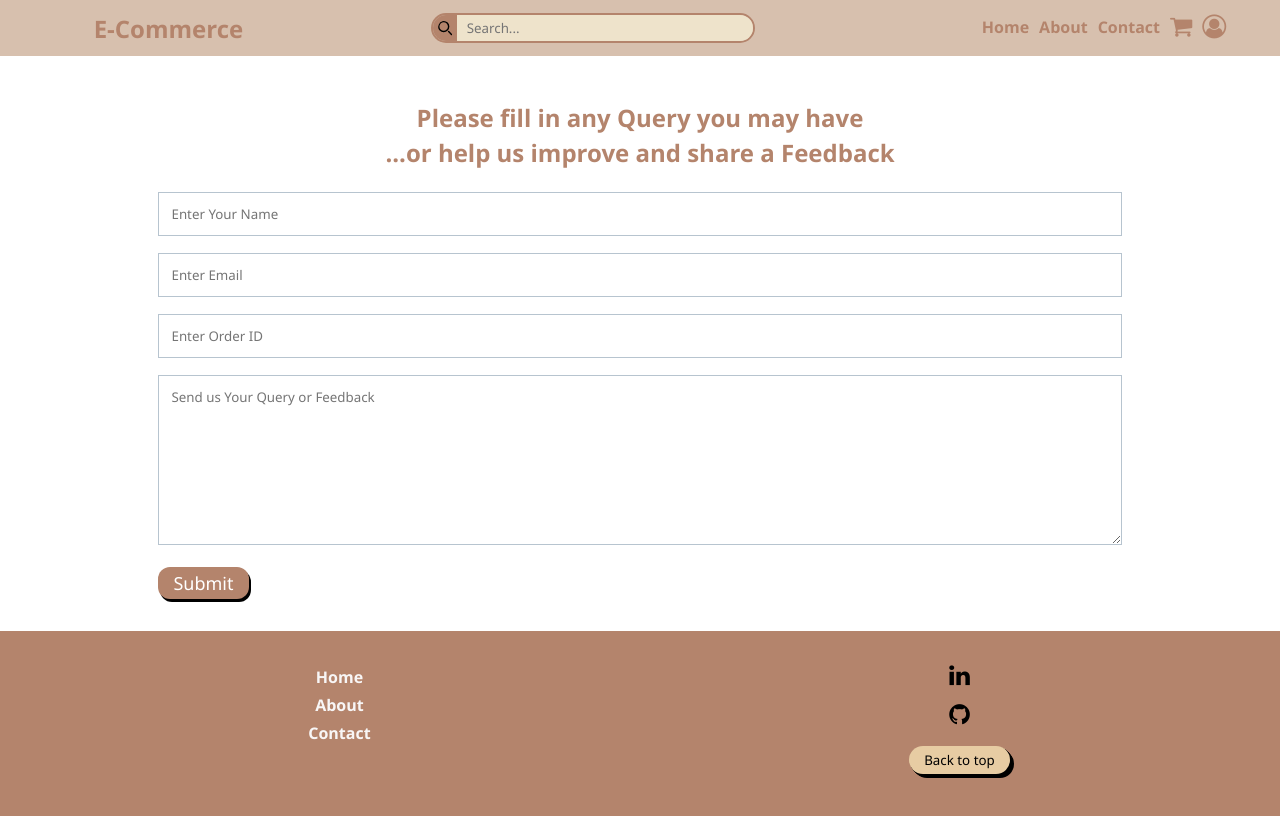
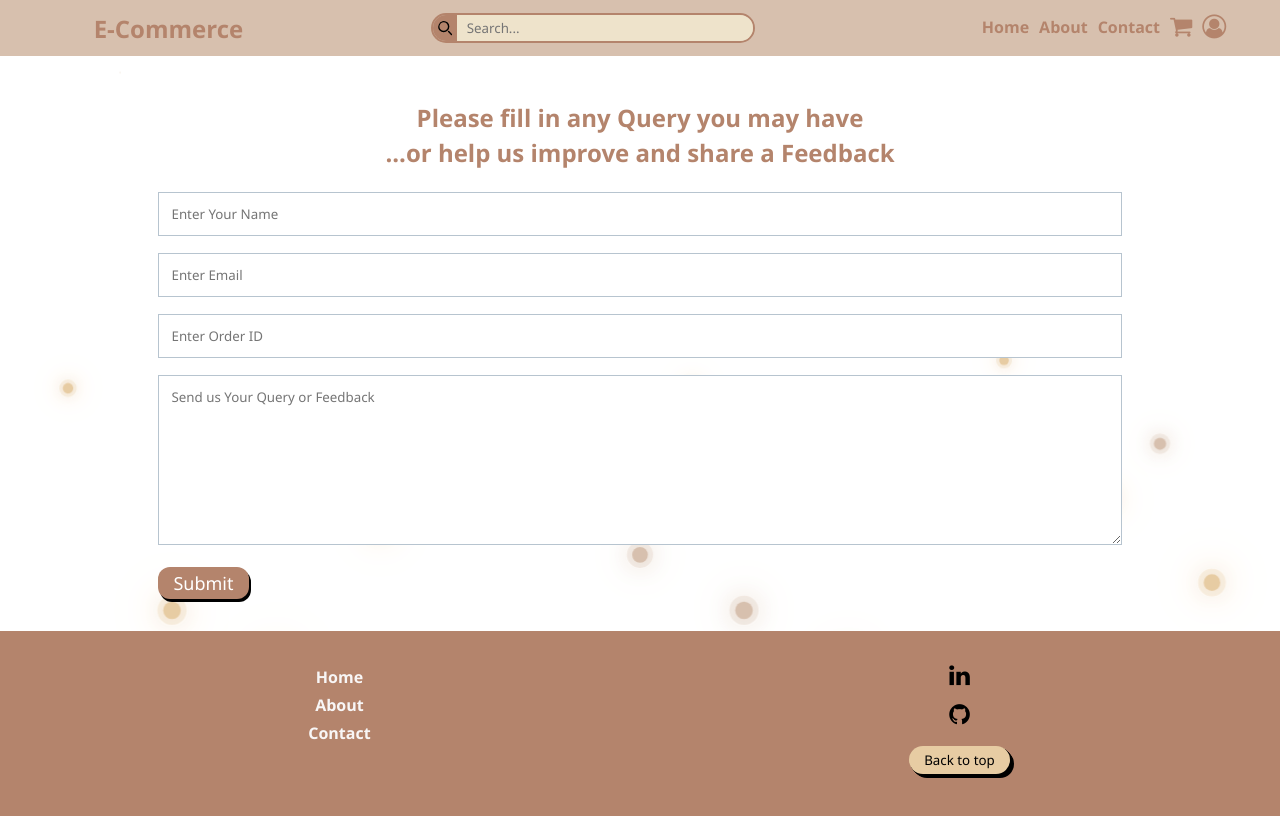
Before and after one commit to ar-rana/E-Commerce, a React (Create React App) app in the folder client/: page /connectwithus in a window 1280 px wide. Shown: the top 816 px of the page. Built offline with nearby package versions, Linux system fonts and the light colour scheme.

Commit message:
added particle effect animation

```diff
--- /dev/null
+++ b/client/src/Components/ParticleEffect.jsx
@@ -0,0 +1,35 @@
+import React from "react";
+
+const ParticleEffect = () => {
+  return (
+    <div className="particle-container">
+      <div className="bubble">
+        <span style={{ "--i": 12 }}></span>
+        <span style={{ "--i": 28 }}></span>
+        <span style={{ "--i": 20 }}></span>
+        <span style={{ "--i": 24 }}></span>
+        <span style={{ "--i": 22 }}></span>
+        <span style={{ "--i": 13 }}></span>
+        <span style={{ "--i": 17 }}></span>
+        <span style={{ "--i": 27 }}></span>
+        <span style={{ "--i": 25 }}></span>
+        <span style={{ "--i": 16 }}></span>
+        <span style={{ "--i": 14 }}></span>
+        <span style={{ "--i": 18 }}></span>
+        <span style={{ "--i": 12 }}></span>
+        <span style={{ "--i": 20 }}></span>
+        <span style={{ "--i": 24 }}></span>
+        <span style={{ "--i": 22 }}></span>
+        <span style={{ "--i": 13 }}></span>
+        <span style={{ "--i": 15 }}></span>
+        <span style={{ "--i": 11 }}></span>
+        <span style={{ "--i": 25 }}></span>
+        <span style={{ "--i": 16 }}></span>
+        <span style={{ "--i": 14 }}></span>
+        <span style={{ "--i": 19 }}></span>
+      </div>
+    </div>
+  );
+};
+
+export default ParticleEffect;
--- a/client/src/View/Contact.jsx
+++ b/client/src/View/Contact.jsx
@@ -1,6 +1,7 @@
 import React from "react";
 import ContactForm from "../Components/ContactForm";
 import Footer from "../Components/Footer";
+import ParticleEffect from "../Components/ParticleEffect";
 
 const Contact = () => {
   return (
@@ -12,6 +13,7 @@ const Contact = () => {
       <br />
       <ContactForm />
       <Footer />
+      <ParticleEffect />
     </div>
   );
 };
--- a/client/src/index.css
+++ b/client/src/index.css
@@ -163,6 +163,7 @@ footer {
   /* position: fixed;
   left: 0;
   bottom: 0; */
+  z-index: 10;
   overflow: hidden;
   width: 100%;
   background-color: var(--dark-col);
@@ -542,3 +543,45 @@ footer {
 .underline:hover::after {
   width: 98%;
 }
+
+.particle-container{
+  position: fixed;
+  top: 0;
+  z-index: -1;
+  width: 100%;
+  height: 100vh;
+  overflow: hidden;
+}
+.bubble {
+  position: relative;
+  display: flex;
+  justify-content: center;
+  align-items: center;
+}
+.bubble span {
+  position: relative;
+  width: 30px;
+  height: 30px;
+  background: var(--beige-col);
+  margin: 0px 11px;
+  border-radius: 50%;
+  box-shadow: 0 0 0 10px #e7cca344,
+  0 0 50px var(--beige-col),
+  0 0 100px var(--beige-col);
+  animation: animate 15s linear infinite;
+  animation-duration: calc(150s / var(--i));
+}
+.bubble span:nth-child(even) {
+  background: var(--secondary-col);
+  box-shadow: 0 0 0 10px #d7c0ae44,
+  0 0 50px var(--secondary-col),
+  0 0 100px var(--secondary-col);
+}
+@keyframes animate {
+  0% {
+    transform: translateY(5vh) scale(0);
+  }
+  100% {
+    transform: translateY(100vh) scale(0.8);
+  }
+}
```
